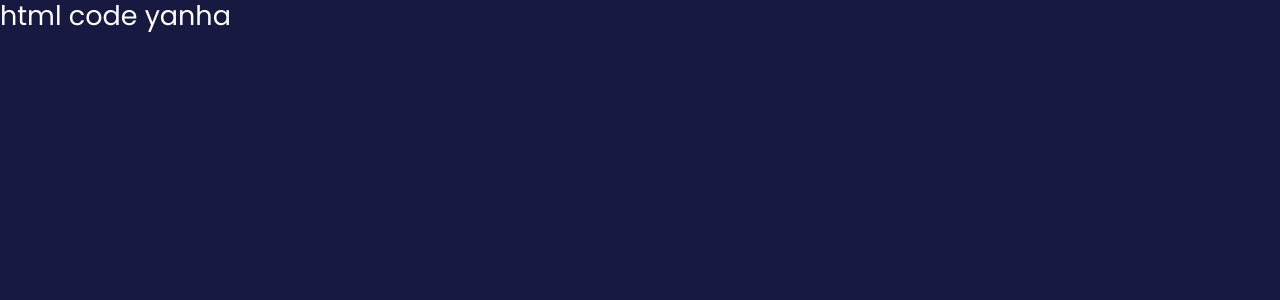
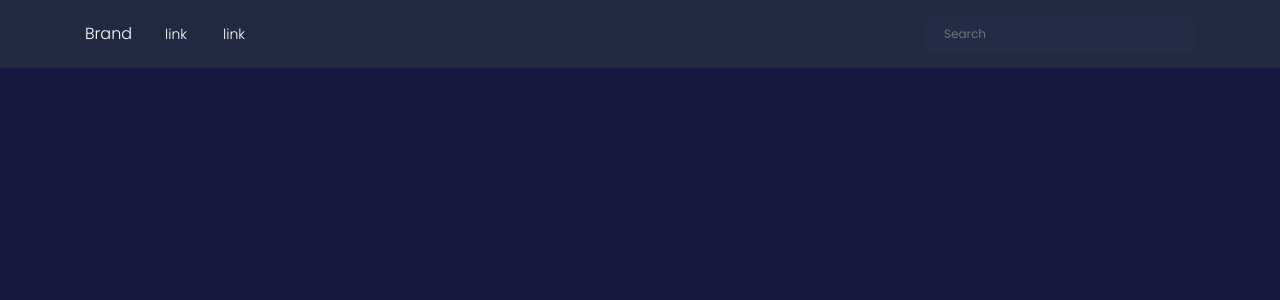
Before and after one commit to mortuz/coinbase, an Angular app: page /crypto in a window 1280 px wide. Shown: the top 300 px of the page. Built offline with nearby package versions, Linux system fonts and the light colour scheme.

Commit message:
initial commit

```diff
--- a/src/app/pages/crypto/crypto.component.html
+++ b/src/app/pages/crypto/crypto.component.html
@@ -1 +1,29 @@
-<h2>html code yanha</h2>
+<nav class="navbar navbar-expand-lg bg-dark">
+    <div class="container">
+        <div class="navbar-translate">
+            <a class="navbar-brand" href="/presentation.html">Brand</a>
+            <button class="navbar-toggler" type="button" data-toggle="collapse" aria-expanded="false" aria-label="Toggle navigation">
+                <span class="navbar-toggler-icon"></span>
+                <span class="navbar-toggler-icon"></span>
+                <span class="navbar-toggler-icon"></span>
+            </button>
+        </div>
+
+        <div class="collapse navbar-collapse">
+            <ul class="navbar-nav">
+                <li class="nav-item active">
+                    <a href="#pablo" class="nav-link">link</a>
+                </li>
+                <li class="nav-item">
+                    <a href="#pablo" class="nav-link">link</a>
+                </li>
+            </ul>
+
+            <form class="form-inline ml-auto">
+                <div class="form-group no-border">
+                    <input type="text" class="form-control" placeholder="Search">
+                </div>
+            </form>
+        </div>
+    </div>
+</nav>
```
